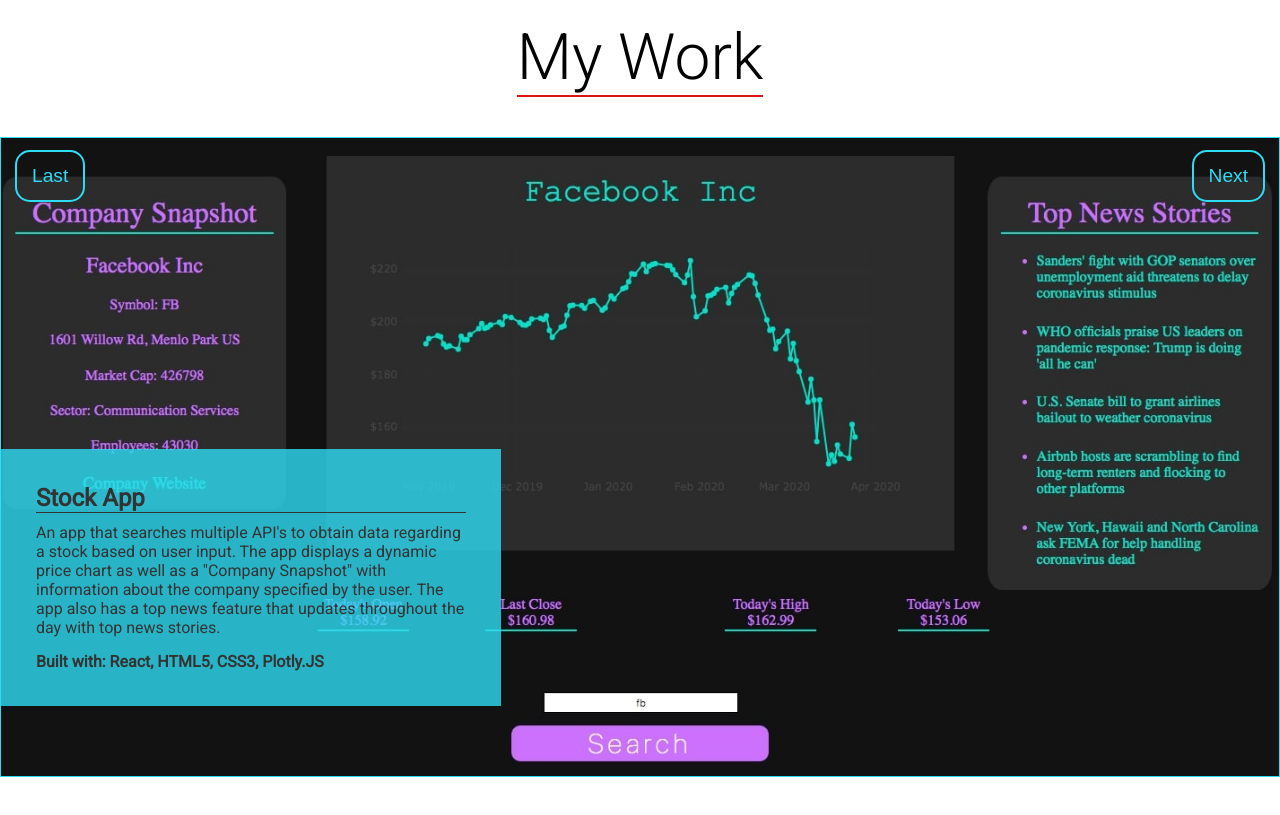
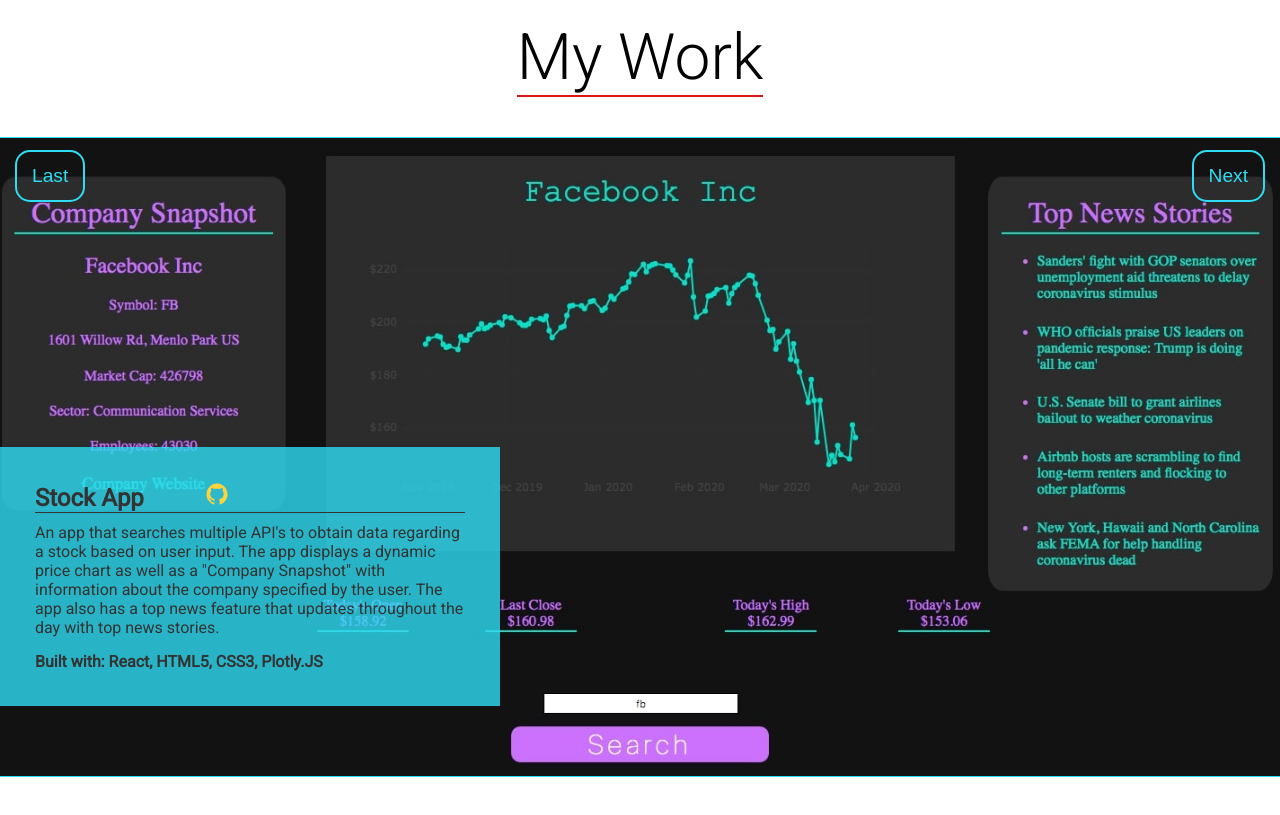
Before and after one commit to JesseMcMahon/myportfolio, a plain HTML site: page index.html in a window 1280 px wide. Shown: the part 1800-2615 px from the top of the page. Drawn offline with nearby package versions, Linux system fonts and the light colour scheme; a web font is replaced by a local one.

Commit message:
change border to top and bottom only around projects section

```diff
--- a/index.html
+++ b/index.html
@@ -93,7 +93,16 @@
       <div class="slideshow">
         <div class="slide current">
           <div class="content">
-            <h2>Stock App</h2>
+            <h2>
+              Stock App
+              <span
+                ><a
+                  ><ion-icon
+                    class="individual-project-link github"
+                    name="logo-github"
+                  ></ion-icon></a
+              ></span>
+            </h2>
             <p>
               An app that searches multiple API's to obtain data regarding a
               stock based on user input. The app displays a dynamic price chart
--- a/scss/styles.scss
+++ b/scss/styles.scss
@@ -225,7 +225,8 @@ a {
       height: 100%;
       opacity: 0;
       transition: opacity 0.4s ease-in-out;
-      border: 1px solid rgb(46, 220, 243);
+      border-top: 1px solid rgb(46, 220, 243);
+      border-bottom: 1px solid rgb(46, 220, 243);
 
       .content {
         position: absolute;
@@ -241,6 +242,23 @@ a {
           margin-bottom: 10px;
           border-bottom: 1px solid #333;
         }
+
+        span {
+          a {
+            .individual-project-link {
+              padding-left: 55px;
+              color: #ffd33d;
+            }
+          }
+        }
+
+        // span {
+        //   a {
+        //     .individual-project-link {
+        //       cursor: pointer;
+        //     }
+        //   }
+        // }
 
         .built-with {
           padding-top: 15px;
```
Also changed, not shown: css/styles.css.
